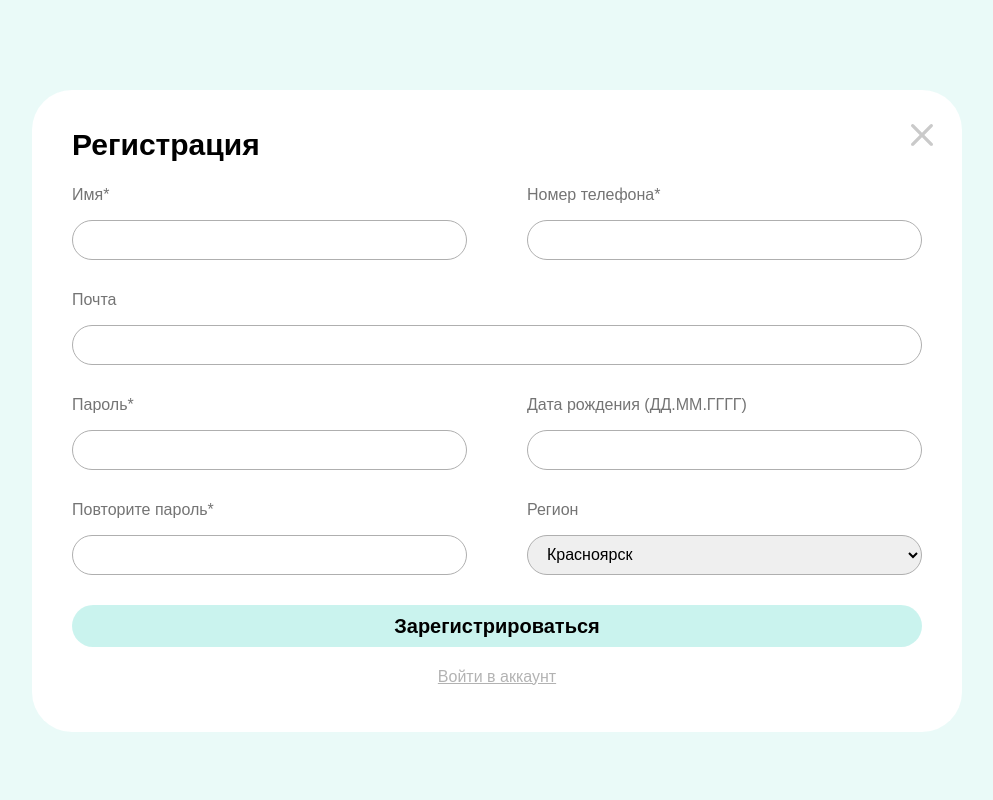
After one commit to KoreTeo/academyCoffee, a Django app: page /ququ/ in a window 1280 px wide. The commit adds this page. Shown: the whole page, without its empty margins (143-1136 px from the left). Run offline with Django 4.2, Linux system fonts and the light colour scheme.

Commit message:
Создал разметку страницы регистрации и изменил форму подписки на почту на главной странице

```diff
--- /dev/null
+++ b/academyCoffee/static/registration/css/style.css
@@ -0,0 +1,158 @@
+* {
+    font-family: 'Montserrat', Arial, sans-serif;
+}
+
+main {
+    min-width: 1230px;
+    margin: 0 auto auto;
+    flex-grow: 1;
+}
+
+html {
+    scroll-behavior: smooth;
+}
+
+p,h1,h2,h3,h4,h5,h6 {
+    margin: 0;
+}
+
+body {
+    margin: 0;
+    padding: 0;
+    font-size: 20px;
+    font-weight: 500;
+    line-height: 20px;
+    background: rgba(232, 250, 248, 0.87);
+}
+
+a {
+    color: black;
+    text-decoration: none;
+}
+
+a:hover {
+    opacity: 0.7;
+}
+
+a:active {
+    opacity: 0.5;
+}
+
+button:hover {
+    opacity: 0.7;
+}
+
+button:active {
+    opacity: 0.5;
+}
+
+.alert {
+    list-style-type: none;
+}
+
+.alert-warning {
+    color: #EF0A0A;
+}
+
+.errorlist {
+    list-style-type: none;
+    margin-top: 10px;
+    margin-bottom: -15px;
+    padding: 0;
+    font-size: 16px;
+    line-height: 20px;
+}
+
+.main-container {
+    margin-top: 7%;
+    margin-left: auto;
+    margin-right: auto;
+    width: 850px;
+    background: #FFFFFF;
+    border-radius: 40px;
+    padding: 45px 40px;
+    display: flex;
+    flex-direction: column;
+}
+
+.form-wide-container {
+    display: flex;
+    flex-wrap: wrap;
+    gap: 30px;
+    justify-content: space-between;
+    margin-bottom: 30px;
+}
+
+.email-input {
+    width: 850px;
+    margin-bottom: 30px;
+}
+
+.up-container {
+    display: flex;
+    justify-content: space-between;
+    margin-bottom: 30px;
+    align-items: center;
+}
+
+.return {
+    height: 40px;
+    margin-top: -20px;
+    margin-right: -20px;
+}
+
+h2 {
+
+}
+
+label {
+    display: block;
+    font-size: 16px;
+    line-height: 20px;
+    color: #747474;
+    margin-bottom: 15px;
+}
+
+input {
+    width: 395px;
+    height: 40px;
+    border: 1px solid #AFAFAF;
+    border-radius: 40px;
+    padding: 5px 15px;
+    font-size: 20px;
+}
+
+button {
+    margin: 30px auto 0;
+    display: block;
+    background: rgba(72, 212, 196, 0.29);
+    border-radius: 40px;
+    width: 850px;
+    height: 42px;
+    font-weight: 700;
+    font-size: 20px;
+    line-height: 24px;
+    color: #000000;
+    cursor: pointer;
+    border: none;
+}
+
+.to-registration {
+    text-decoration-line: underline;
+    color: rgba(0, 0, 0, 0.3);
+    font-weight: 500;
+    font-size: 16px;
+    line-height: 20px;
+    text-align: center;
+}
+
+select {
+    width: 395px;
+    height: 40px;
+    border: 1px solid #AFAFAF;
+    border-radius: 40px;
+    font-weight: 500;
+    font-size: 16px;
+    line-height: 20px;
+    padding: 5px 15px;
+}
--- a/academyCoffee/templates/main/index.html
+++ b/academyCoffee/templates/main/index.html
@@ -92,13 +92,16 @@
                 </li>
             </ul>
         </section>
-        <section class="email-subscribe">
+        <section class="email-subscribe" style="background: url({% static 'home/img/email-bg.png' %})">
+            <div class="email-subscribe-container">
                 <p>Получи скидку <span>25%</span> на первый заказ и получай уведомления о скидках!</p>
                 <form action="">
                     <label>
                         <input class="email-subscribe-form" type="email" placeholder="email@email.ru">
                     </label>
+                    <button class="email-subscribe-button" type="submit">Подписаться</button>
                 </form>
+            </div>
         </section>
     </main>
 {% endblock %}
--- /dev/null
+++ b/academyCoffee/templates/main/registration.html
@@ -0,0 +1,68 @@
+{% load static %}
+{% csrf_token %}
+<!DOCTYPE html>
+<html lang="ru">
+<head>
+    <meta charset="utf-8"/>
+    <meta http-equiv="X-UA-Compatible" content="IE=edge"/>
+    <meta name="viewport" content="width=device-width, initial-scale=1, shrink-to-fit=no"/>
+    <meta name="description" content=""/>
+    <meta name="author" content=""/>
+    <title>{{ title }}</title>
+    <link href="{% static 'registration/css/style.css' %}" rel="stylesheet"/>
+</head>
+<body>
+<main>
+    <div class="main-container">
+
+        <div class="up-container">
+            <h2>Регистрация</h2>
+            <a href="{% url 'home' %}" class="return"><img src="{% static 'personalaccount/img/close.svg' %}"></a>
+        </div>
+        <form action="{% url 'login' %}" method="post">
+            <div>
+                <div class="form-wide-container">
+                    <div>
+                        <label for="name">Имя*</label>
+                        <input id="name" type="text">
+                    </div>
+                    <div>
+                        <label for="phone">Номер телефона*</label>
+                        <input id="phone" type="text">
+                    </div>
+                </div>
+                <label for="email">Почта</label>
+                <input class="email-input" id="email" type="text">
+                <div class="form-wide-container">
+                    <div>
+                        <label for="password">Пароль*</label>
+                        <input id="password" type="text">
+                    </div>
+                    <div>
+                        <label for="birthday">Дата рождения (ДД.ММ.ГГГГ)</label>
+                        <input id="birthday" type="text">
+                    </div>
+                    <div>
+                        <label for="password_repeat">Повторите пароль*</label>
+                        <input id="password_repeat" type="text">
+                    </div>
+                    <div>
+                        <label for="region">Регион</label>
+                        <select id="region">
+                            <option>
+                                Красноярск
+                            </option>
+                            <option>
+                                Новосибирск
+                            </option>
+                        </select>
+                    </div>
+                </div>
+            </div>
+            <button type="submit">Зарегистрироваться</button>
+        </form>
+        <a class="to-registration" href="{% url 'registration' %}">Войти в аккаунт</a>
+    </div>
+</main>
+</body>
+</html>
--- a/academyCoffee/urls.py
+++ b/academyCoffee/urls.py
@@ -11,6 +11,7 @@ urlpatterns = [
     path('account/<int:pk>/', login_required(views.UserProfileView.as_view()), name='profile'),
     path('stocks/', views.stocks, name='stocks'),
     path('registration/', views.UserRegistrationView.as_view(), name='registration'),
+    path('ququ/', views.registration2, name='registration2'),
     path('about/', views.about, name='about'),
     path('addcart/', views.CreateUserCardView.as_view(), name='addcart'),
     path('current/', views.currentorder, name='currentorder'),
--- a/academyCoffee/views.py
+++ b/academyCoffee/views.py
@@ -132,6 +132,13 @@ def currentorder(request):
         'title': "Текущий заказ"
     }
     return render(request, 'main/currentorder.html', context)
+
+def registration2(request):
+    context = {
+        'title': "Регистрация"
+    }
+    return render(request, 'main/registration.html', context)
+
 class UserLoginView(TitleMixin, LoginView):
     template_name = 'users/auth.html'
     form_class = UserLoginForm
```
Also changed, not shown: academyCoffee/static/home/css/style.css (+32 -4 lines), db.sqlite3. Lines whose indentation alone changed are shown as unchanged.
